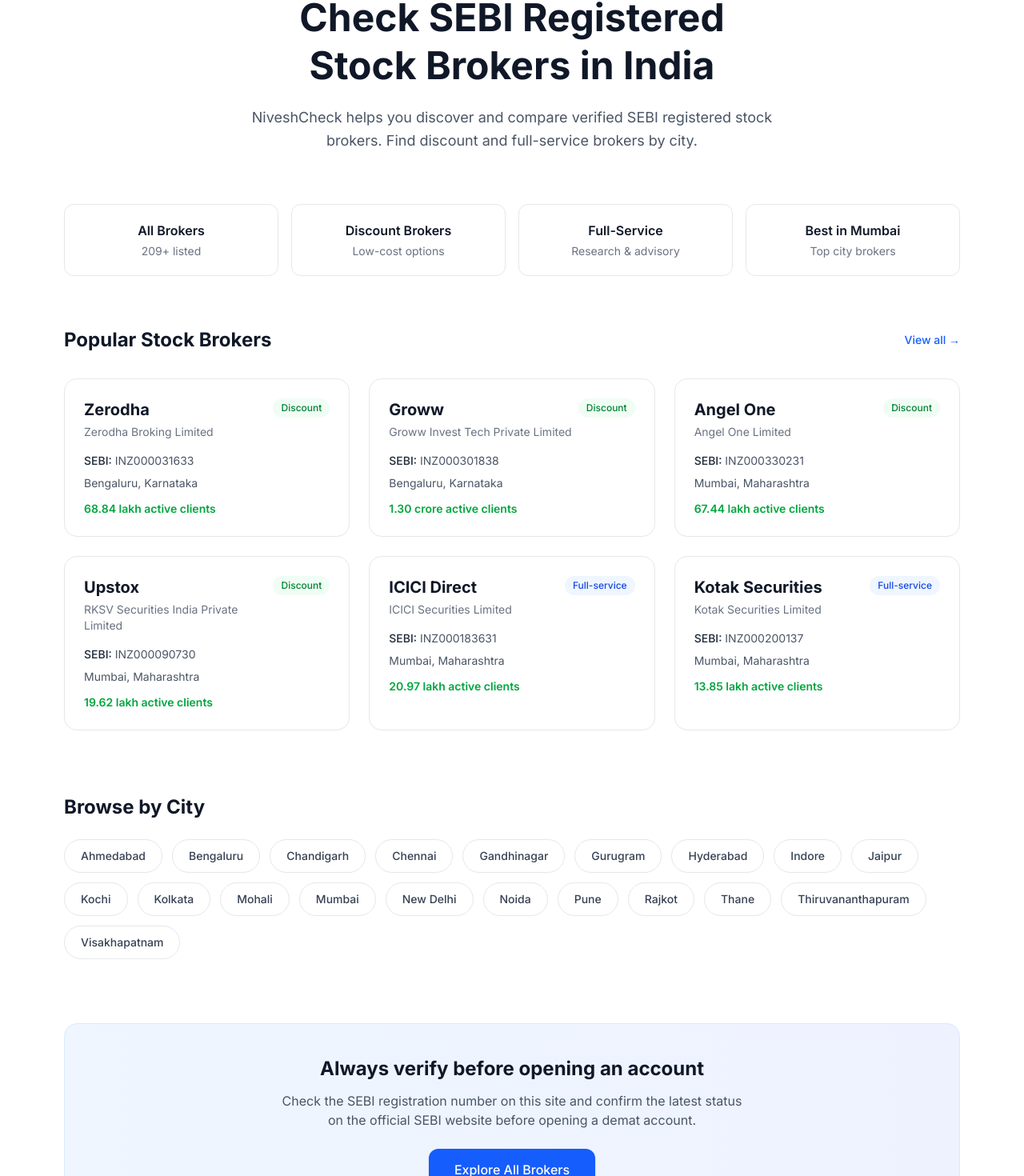
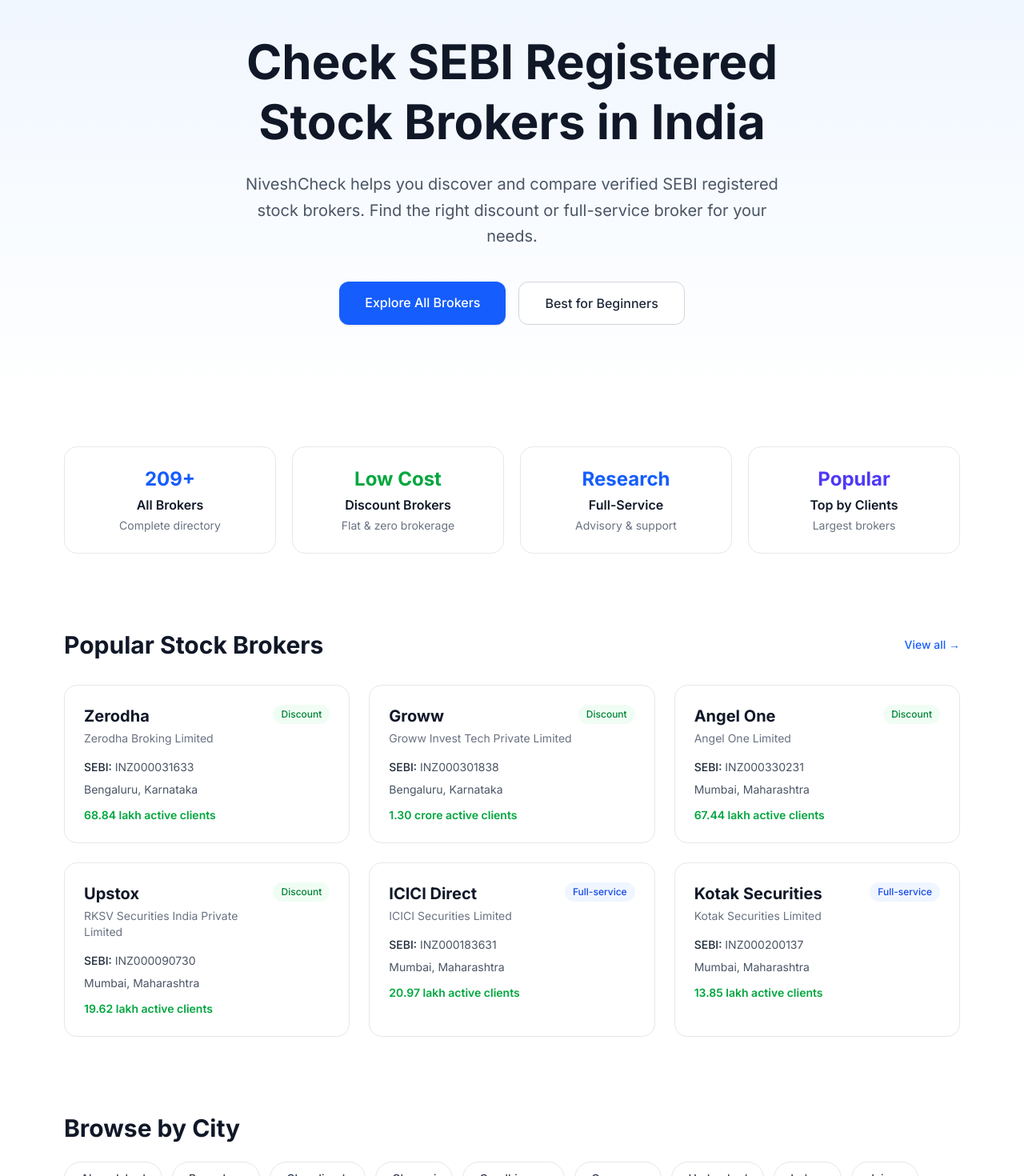
Before and after one commit to divynventures/niveshcheck, a Next.js app: page / in a window 1280 px wide. Shown: the part 117-1587 px from the top of the page at 80% size. Built offline with nearby package versions, Linux system fonts and the light colour scheme.

Commit message:
Improve homepage design

```diff
--- a/src/app/page.tsx
+++ b/src/app/page.tsx
@@ -10,62 +10,81 @@
   const cities = Array.from(new Set(brokers.map((b) => b.city))).sort();
 
   return (
-    <div className="max-w-6xl mx-auto px-4 py-12">
-      {/* Hero Section */}
-      <section className="text-center mb-16">
-        <h1 className="text-4xl md:text-5xl font-bold text-gray-900 mb-5 leading-tight">
-          Check SEBI Registered<br className="hidden md:block" /> Stock Brokers in India
+    <div>
+      {/* Hero */}
+      <section className="bg-gradient-to-b from-blue-50 to-white py-16 md:py-24">
+        <div className="max-w-6xl mx-auto px-4 text-center">
+          <h1 className="text-4xl md:text-5xl lg:text-6xl font-bold text-gray-900 mb-6 leading-tight">
+            Check SEBI Registered<br className="hidden sm:block" />
+            Stock Brokers in India
           </h1>
-        <p className="text-lg text-gray-600 max-w-2xl mx-auto leading-relaxed">
+          <p className="text-lg md:text-xl text-gray-600 max-w-2xl mx-auto mb-10 leading-relaxed">
             NiveshCheck helps you discover and compare verified SEBI registered stock brokers.
-          Find discount and full-service brokers by city.
+            Find the right discount or full-service broker for your needs.
           </p>
+          <div className="flex flex-col sm:flex-row gap-4 justify-center">
+            <Link
+              href="/brokers"
+              className="inline-block bg-blue-600 hover:bg-blue-700 text-white px-8 py-3.5 rounded-xl font-medium transition shadow-sm"
+            >
+              Explore All Brokers
+            </Link>
+            <Link
+              href="/best-stock-brokers-for-beginners"
+              className="inline-block bg-white hover:bg-gray-50 text-gray-800 border border-gray-300 px-8 py-3.5 rounded-xl font-medium transition"
+            >
+              Best for Beginners
+            </Link>
+          </div>
+        </div>
       </section>
 
       {/* Quick Links */}
-      <section className="grid grid-cols-1 sm:grid-cols-2 lg:grid-cols-4 gap-4 mb-16">
+      <section className="max-w-6xl mx-auto px-4 py-14">
+        <div className="grid grid-cols-1 sm:grid-cols-2 lg:grid-cols-4 gap-5">
           <Link
             href="/brokers"
-          className="bg-white border border-gray-200 rounded-xl p-5 hover:border-blue-400 hover:shadow-md transition text-center"
+            className="bg-white border border-gray-200 rounded-2xl p-6 hover:border-blue-400 hover:shadow-md transition text-center"
           >
-          <div className="font-semibold text-gray-900 mb-1">All Brokers</div>
-          <div className="text-sm text-gray-500">{brokers.length}+ listed</div>
+            <div className="text-2xl font-bold text-blue-600 mb-1">{brokers.length}+</div>
+            <div className="font-semibold text-gray-900">All Brokers</div>
+            <div className="text-sm text-gray-500 mt-1">Complete directory</div>
           </Link>
           <Link
             href="/discount-stock-brokers"
-          className="bg-white border border-gray-200 rounded-xl p-5 hover:border-green-400 hover:shadow-md transition text-center"
+            className="bg-white border border-gray-200 rounded-2xl p-6 hover:border-green-400 hover:shadow-md transition text-center"
           >
-          <div className="font-semibold text-gray-900 mb-1">Discount Brokers</div>
-          <div className="text-sm text-gray-500">Low-cost options</div>
+            <div className="text-2xl font-bold text-green-600 mb-1">Low Cost</div>
+            <div className="font-semibold text-gray-900">Discount Brokers</div>
+            <div className="text-sm text-gray-500 mt-1">Flat & zero brokerage</div>
           </Link>
           <Link
             href="/full-service-stock-brokers"
-          className="bg-white border border-gray-200 rounded-xl p-5 hover:border-blue-400 hover:shadow-md transition text-center"
+            className="bg-white border border-gray-200 rounded-2xl p-6 hover:border-blue-400 hover:shadow-md transition text-center"
           >
-          <div className="font-semibold text-gray-900 mb-1">Full-Service</div>
-          <div className="text-sm text-gray-500">Research & advisory</div>
+            <div className="text-2xl font-bold text-blue-600 mb-1">Research</div>
+            <div className="font-semibold text-gray-900">Full-Service</div>
+            <div className="text-sm text-gray-500 mt-1">Advisory & support</div>
           </Link>
           <Link
-          href="/best/mumbai"
-          className="bg-white border border-gray-200 rounded-xl p-5 hover:border-blue-400 hover:shadow-md transition text-center"
+            href="/top-stock-brokers-by-clients"
+            className="bg-white border border-gray-200 rounded-2xl p-6 hover:border-indigo-400 hover:shadow-md transition text-center"
           >
-          <div className="font-semibold text-gray-900 mb-1">Best in Mumbai</div>
-          <div className="text-sm text-gray-500">Top city brokers</div>
+            <div className="text-2xl font-bold text-indigo-600 mb-1">Popular</div>
+            <div className="font-semibold text-gray-900">Top by Clients</div>
+            <div className="text-sm text-gray-500 mt-1">Largest brokers</div>
           </Link>
+        </div>
       </section>
 
       {/* Popular Brokers */}
-      <section className="mb-20">
+      <section className="max-w-6xl mx-auto px-4 py-10">
         <div className="flex items-center justify-between mb-8">
-          <h2 className="text-2xl font-bold text-gray-900">Popular Stock Brokers</h2>
-          <Link
-            href="/brokers"
-            className="text-blue-600 hover:text-blue-700 text-sm font-medium"
-          >
+          <h2 className="text-2xl md:text-3xl font-bold text-gray-900">Popular Stock Brokers</h2>
+          <Link href="/brokers" className="text-blue-600 hover:text-blue-700 text-sm font-medium">
             View all →
           </Link>
         </div>
-
         <div className="grid grid-cols-1 md:grid-cols-2 lg:grid-cols-3 gap-6">
           {topBrokers.map((broker) => (
             <BrokerCard key={broker.id} broker={broker} />
@@ -74,8 +93,8 @@
       </section>
 
       {/* Cities */}
-      <section className="mb-20">
-        <h2 className="text-2xl font-bold text-gray-900 mb-6">Browse by City</h2>
+      <section className="max-w-6xl mx-auto px-4 py-14">
+        <h2 className="text-2xl md:text-3xl font-bold text-gray-900 mb-6">Browse by City</h2>
         <div className="flex flex-wrap gap-3">
           {cities.map((city) => (
             <Link
@@ -89,21 +108,23 @@
         </div>
       </section>
 
-      {/* CTA Box */}
-      <section className="bg-gradient-to-r from-blue-50 to-indigo-50 border border-blue-100 rounded-2xl p-10 text-center">
-        <h2 className="text-2xl font-bold text-gray-900 mb-3">
+      {/* CTA */}
+      <section className="max-w-6xl mx-auto px-4 pb-20">
+        <div className="bg-gradient-to-r from-blue-600 to-indigo-600 rounded-2xl p-10 md:p-14 text-center text-white">
+          <h2 className="text-2xl md:text-3xl font-bold mb-4">
             Always verify before opening an account
           </h2>
-        <p className="text-gray-600 mb-6 max-w-xl mx-auto">
-          Check the SEBI registration number on this site and confirm the latest status
+          <p className="text-blue-100 mb-8 max-w-xl mx-auto">
+            Check the SEBI registration number on NiveshCheck and confirm the latest status
             on the official SEBI website before opening a demat account.
           </p>
           <Link
             href="/brokers"
-          className="inline-block bg-blue-600 hover:bg-blue-700 text-white px-8 py-3.5 rounded-xl font-medium transition shadow-sm"
+            className="inline-block bg-white text-blue-700 hover:bg-blue-50 px-8 py-3.5 rounded-xl font-medium transition"
           >
             Explore All Brokers
           </Link>
+        </div>
       </section>
     </div>
   );
```
Lines whose indentation alone changed are shown as unchanged.
